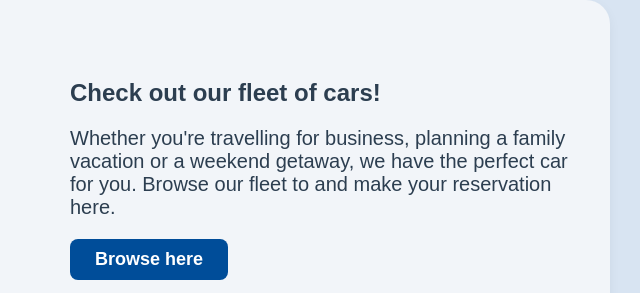
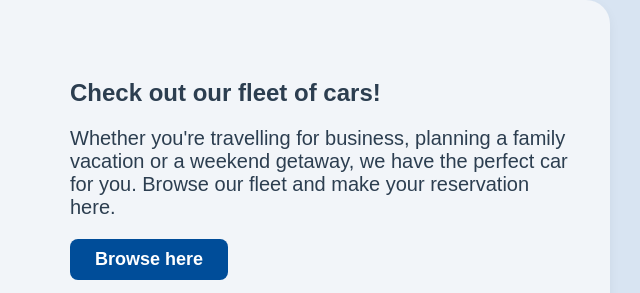
Before and after one commit to boonhow3/ISIT207-Assignment-2-Boon-How, a plain HTML site: page index.html in a window 1280 px wide. Shown: the part 459-752 px from the top of the page, 590-1230 px from the left. Drawn offline with Linux system fonts and the light colour scheme.

Commit message:
Update index.html

```diff
--- a/index.html
+++ b/index.html
@@ -52,7 +52,7 @@
             <h1>Check out our fleet of cars!</h1>
             <p style="font-size: 20px;">
               Whether you're travelling for business, planning a family vacation or a weekend getaway,
-              we have the perfect car for you. Browse our fleet to and make your reservation here.
+              we have the perfect car for you. Browse our fleet and make your reservation here.
             </p>
             <button onclick="window.location.href='cars.html';">Browse here</button>
           </div>
```
